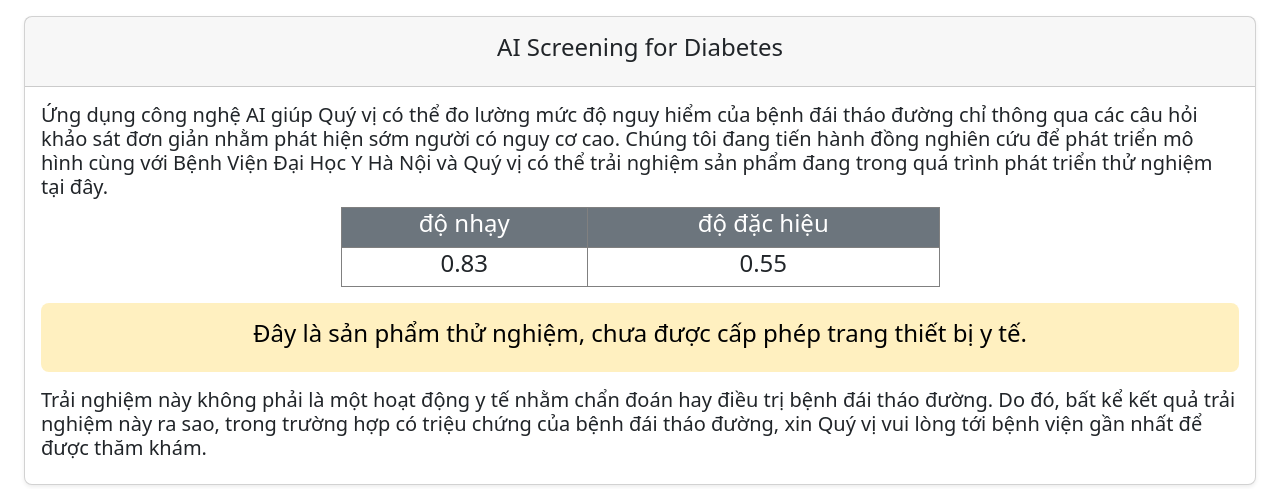
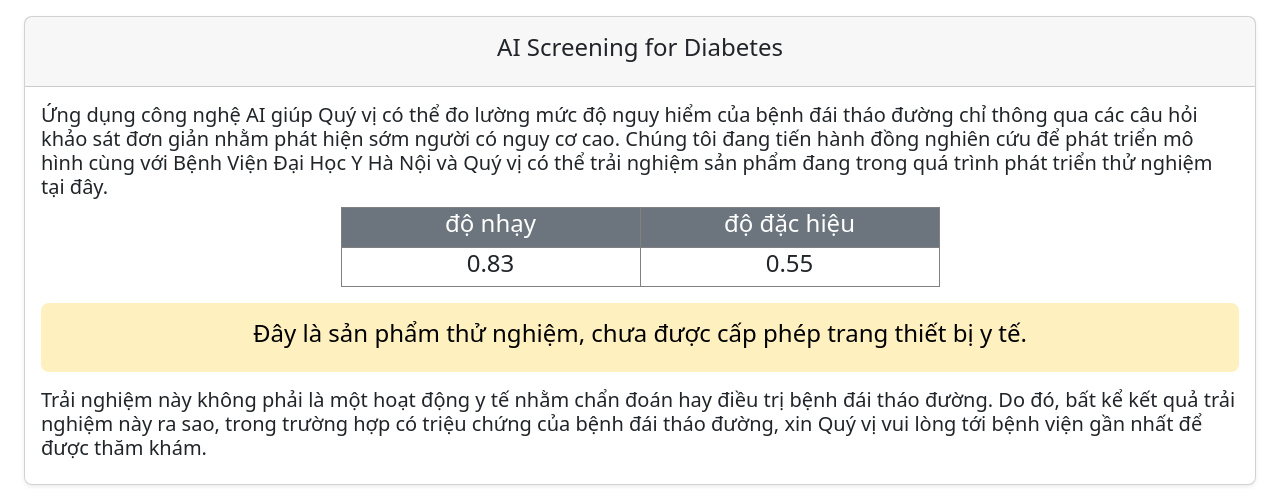
Before and after one commit to JaehoLee83/AIScreening, a Django app: page / in a window 1280 px wide. Shown: the part 97-586 px from the top of the page. Run offline with Django 4.2, Linux system fonts and the light colour scheme; parts of the project's set-up code (start-up, migrations or seed data) failed here and were passed over; some libraries are stand-ins or nearby versions.

Commit message:
table width

```diff
--- a/tutorial_web/templates/index.html
+++ b/tutorial_web/templates/index.html
@@ -20,8 +20,8 @@
                 </thead>
                 <tbody>
                     <tr>
-                        <td> <h4> 0.83 </h4> </td>
-                        <td> <h4> 0.55 </h4> </td>
+                        <td class="col-3"> <h4> 0.83 </h4> </td>
+                        <td class="col-3"> <h4> 0.55 </h4> </td>
                     </tr>
                 </tbody>
             </table>
--- a/tutorial_web/templates/index_kr.html
+++ b/tutorial_web/templates/index_kr.html
@@ -19,8 +19,8 @@
                 </thead>
                 <tbody>
                     <tr>
-                        <td> <h4> 0.83 </h4> </td>
-                        <td> <h4> 0.55 </h4> </td>
+                        <td class="col-3"> <h4> 0.83 </h4> </td>
+                        <td class="col-3"> <h4> 0.55 </h4> </td>
                     </tr>
                 </tbody>
             </table>
```
